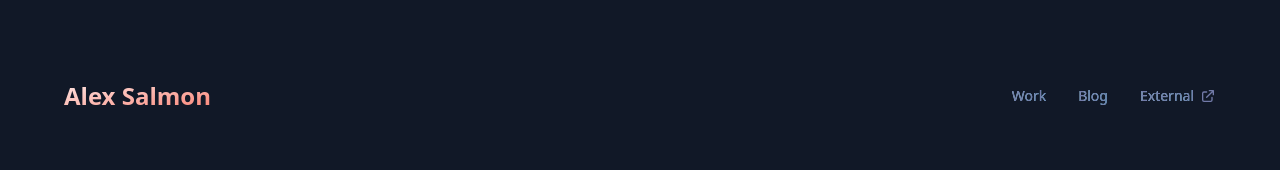
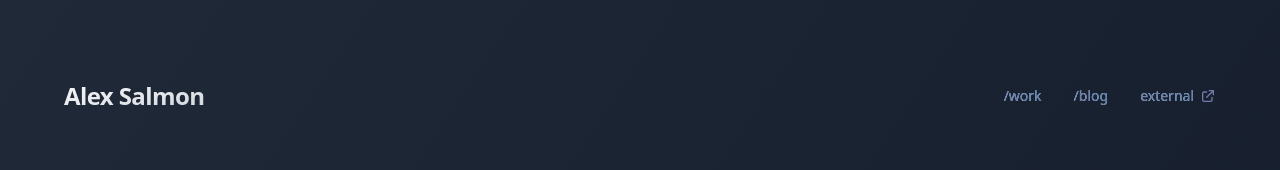
Before and after one commit to alexsalmon/alexsalmon-next-blog, a Next.js app: page / in a window 1280 px wide. Shown: the top 170 px of the page. Built offline with nearby package versions, Linux system fonts and the light colour scheme.

Commit message:
feat(navigationbar): refine styling

```diff
--- a/src/components/navigation/NavigationBar.tsx
+++ b/src/components/navigation/NavigationBar.tsx
@@ -7,12 +7,15 @@ export const NavigationBar = () => (
                 <a className="w-fit group">
                     <div className="relative flex items-center h-full">
                         <div className="transition-transform transform group-hover:translate-x-8">
-                            <p className="text-transparent bg-clip-text bg-gradient-to-br from-primary-100 to-primary-400 text-2xl font-semibold">
+                            <p
+                                className="text-transparent tracking-tight bg-clip-text text-2xl font-semibold
+                                           bg-gradient-to-br from-gray-50 to-gray-300
+                                           group-hover:from-primary-200 group-hover:to-primary-400">
                                 Alex Salmon
                             </p>
                         </div>
 
-                        <div className="absolute pl-0.5 text-primary-100 transition-opacity opacity-0 group-hover:opacity-100">
+                        <div className="absolute pl-0.5 text-primary-200 transition-opacity opacity-0 group-hover:opacity-100">
                             <svg
                                 xmlns="http://www.w3.org/2000/svg"
                                 className="h-6 w-6"
@@ -35,7 +38,7 @@ export const NavigationBar = () => (
                 <li className="group cursor-pointer">
                     <Link href="/work">
                         <a className="bg-clip-text bg-gradient-to-r from-link-200 to-link-400 group-hover:text-transparent">
-                            Work
+                            /work
                         </a>
                     </Link>
                 </li>
@@ -43,7 +46,7 @@ export const NavigationBar = () => (
                 <li className="group cursor-pointer">
                     <Link href="/blog">
                         <a className="bg-clip-text bg-gradient-to-r from-link-200 to-link-400 group-hover:text-transparent">
-                            Blog
+                            /blog
                         </a>
                     </Link>
                 </li>
@@ -54,7 +57,7 @@ export const NavigationBar = () => (
                         href="https://news.ycombinator.com/"
                         target="_blank"
                         rel="noreferrer">
-                        External
+                        external
                         <svg
                             xmlns="http://www.w3.org/2000/svg"
                             fill="none"
--- a/src/styles/main.css
+++ b/src/styles/main.css
@@ -2,9 +2,13 @@
 @tailwind components;
 @tailwind utilities;
 
+html {
+    @apply bg-gradient-to-br from-gray-800 to-gray-900 bg-black;
+}
+
 html,
 body {
-    @apply text-text bg-background;
+    @apply text-text;
 }
 
 @layer utilities {
```
